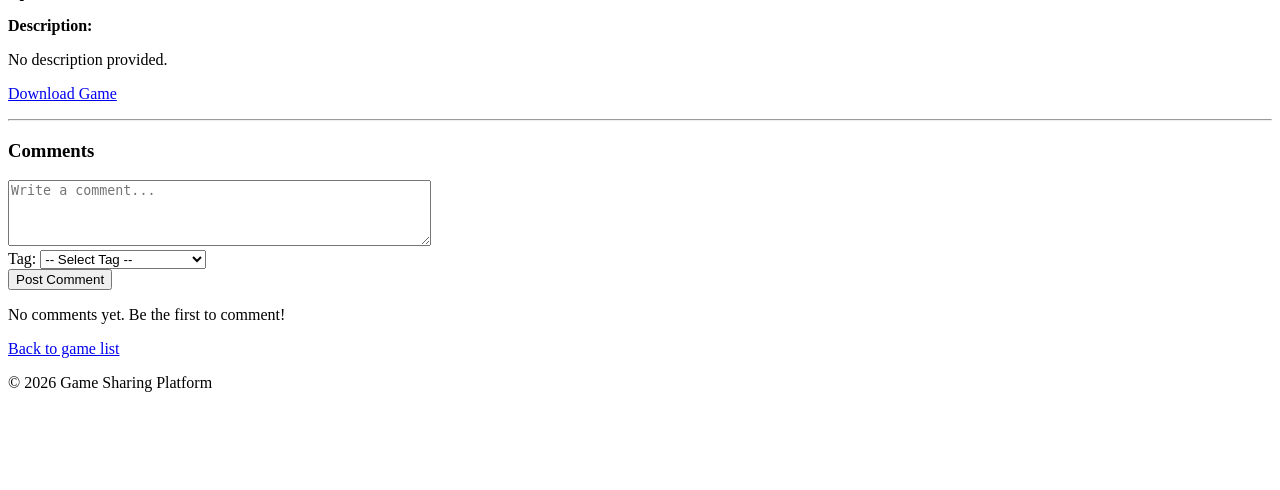
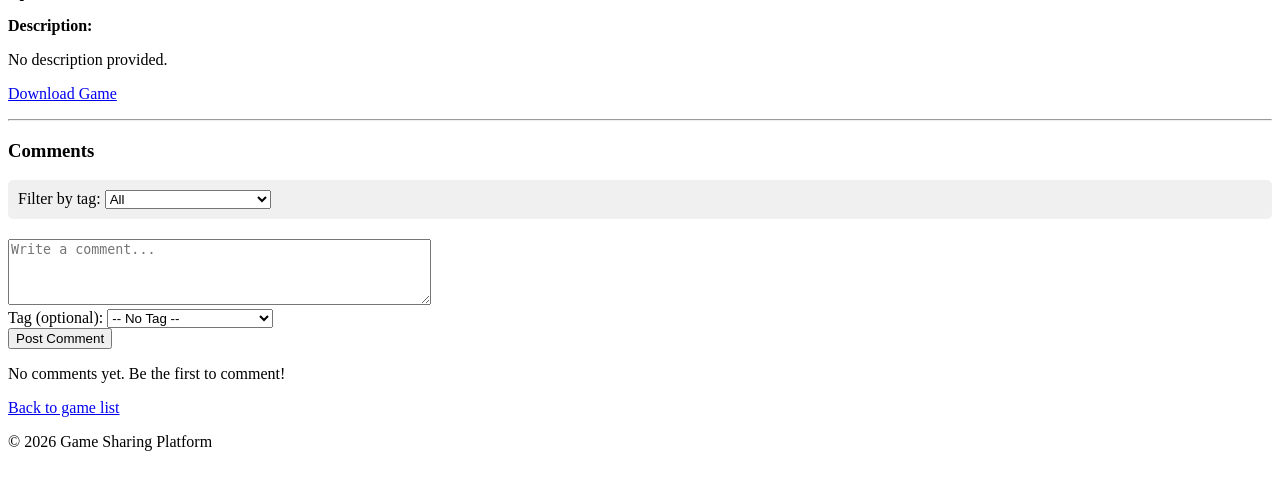
Before and after one commit to Hii-Yaa/pyforge-mvp, a Flask app: template templates/game_detail.html in a window 1280 px wide. Shown: the part 169-659 px from the top of the page. Run offline with Flask 3, Linux system fonts and the light colour scheme; the template is opened without the code that fills it, so the values that code supplies are empty.

Commit message:
Enhance PyForge platform with advanced comment management features
Implemented comprehensive comment tag system improvements:

1. Tag Optional + Filtering
   - Comment tags are now optional (users can post without selecting a tag)
   - Added filtering UI on game detail page
   - Filter comments by tag including "no tag" option
   - Default view excludes hidden comments

2. Author-only Tag Editing
   - Game authors can change tags on any comment on their game
   - Allows reclassification (e.g., feedback → bug)
   - Accessible via dropdown on each comment

3. Hidden Tag (Temporary Hide)
   - Special "hidden" tag for temporary comment hiding
   - Hidden comments not visible by default
   - Authors can view hidden comments with "Show Hidden" filter toggle

4. 7-Day Auto Restore Rule
   - Comments tagged as "hidden" auto-restore after 7 days
   - Original tag is restored automatically
   - Implemented on comment fetch (no cron needed)

5. History Tracking
   - CommentTagHistory model tracks all tag changes
   - Records: comment_id, old_tag, new_tag, changed_by, changed_at
   - Internal tracking for audit purposes

6. UI Changes
   - Gray background for game author comments
   - Keep ★ mark for authors
   - Filter UI with tag and show_hidden options
   - Tag change dropdown for authors
   - Optional tag selector in comment forms

Technical changes:
- models.py: Added nullable tag, original_tag, hidden_at fields; CommentTagHistory model
- app.py: Added filtering, auto-restore, tag change route, history recording
- game_detail.html: Updated UI with filters, author styling, tag editing

```diff
--- a/app.py
+++ b/app.py
@@ -3,8 +3,9 @@ from flask_login import LoginManager, login_user, logout_user, login_required, c
 from werkzeug.utils import secure_filename
 from email_validator import validate_email, EmailNotValidError
 from config import Config
-from models import db, User, Game, Comment
+from models import db, User, Game, Comment, CommentTagHistory
 from urllib.parse import urlparse, urljoin
+from datetime import datetime, timedelta
 import os
 
 app = Flask(__name__)
@@ -47,6 +48,35 @@ def is_safe_url(target):
     ref_url = urlparse(request.host_url)
     test_url = urlparse(urljoin(request.host_url, target))
     return test_url.scheme in ('http', 'https') and ref_url.netloc == test_url.netloc
+
+
+def record_tag_change(comment, old_tag, new_tag, changed_by_user_id=None, changed_by='system'):
+    """Record tag change in history."""
+    history = CommentTagHistory(
+        comment_id=comment.id,
+        old_tag=old_tag,
+        new_tag=new_tag,
+        changed_by_user_id=changed_by_user_id,
+        changed_by=changed_by
+    )
+    db.session.add(history)
+
+
+def auto_restore_hidden_comments(comments):
+    """Auto-restore comments that have been hidden for 7+ days."""
+    now = datetime.utcnow()
+    for comment in comments:
+        if comment.tag == 'hidden' and comment.hidden_at:
+            days_hidden = (now - comment.hidden_at).days
+            if days_hidden >= 7:
+                # Restore original tag
+                old_tag = comment.tag
+                comment.tag = comment.original_tag
+                comment.hidden_at = None
+                record_tag_change(comment, old_tag, comment.tag, changed_by='system')
+        # Recursively check replies
+        if comment.replies:
+            auto_restore_hidden_comments(comment.replies)
 
 
 # ============================================================================
@@ -200,9 +230,51 @@ def upload_game():
 def game_detail(game_id):
     """Game detail page - public, shows metadata and download button."""
     game = Game.query.get_or_404(game_id)
-    # Load all comments for this game, ordered by creation time
-    comments = Comment.query.filter_by(game_id=game_id, parent_id=None).order_by(Comment.created_at.asc()).all()
-    return render_template('game_detail.html', game=game, comments=comments)
+
+    # Get filter parameters
+    tag_filter = request.args.get('tag_filter', '')
+    show_hidden = request.args.get('show_hidden', 'false') == 'true'
+
+    # Check if current user is the author
+    is_author = current_user.is_authenticated and current_user.id == game.uploader_id
+
+    # Load all top-level comments
+    query = Comment.query.filter_by(game_id=game_id, parent_id=None)
+
+    # Apply tag filter
+    if tag_filter == 'no_tag':
+        query = query.filter(Comment.tag.is_(None))
+    elif tag_filter and tag_filter != 'all':
+        query = query.filter_by(tag=tag_filter)
+
+    comments = query.order_by(Comment.created_at.asc()).all()
+
+    # Auto-restore hidden comments (7-day rule)
+    auto_restore_hidden_comments(comments)
+    db.session.commit()
+
+    # Filter out hidden comments based on user role
+    def filter_comments(comment_list):
+        filtered = []
+        for comment in comment_list:
+            # Filter hidden comments
+            if comment.tag == 'hidden':
+                if is_author and show_hidden:
+                    filtered.append(comment)
+                # Non-authors and authors without show_hidden flag: skip
+            else:
+                filtered.append(comment)
+
+            # Recursively filter replies
+            if comment.replies:
+                comment.replies = filter_comments(comment.replies)
+
+        return filtered
+
+    comments = filter_comments(comments)
+
+    return render_template('game_detail.html', game=game, comments=comments,
+                         tag_filter=tag_filter, show_hidden=show_hidden, is_author=is_author)
 
 
 @app.route('/game/<int:game_id>/download')
@@ -276,7 +348,7 @@ def post_comment(game_id):
     game = Game.query.get_or_404(game_id)
 
     content = request.form.get('content', '').strip()
-    tag = request.form.get('tag', '').strip()
+    tag = request.form.get('tag', '').strip() or None  # Allow empty tag
     parent_id = request.form.get('parent_id', None)
 
     # Validation
@@ -288,9 +360,9 @@ def post_comment(game_id):
         flash('Comment is too long (maximum 1000 characters).', 'error')
         return redirect(url_for('game_detail', game_id=game_id))
 
-    # Validate tag
+    # Validate tag (optional but must be valid if provided)
     ALLOWED_TAGS = ['feedback', 'bug', 'request', 'discussion']
-    if not tag or tag not in ALLOWED_TAGS:
+    if tag and tag not in ALLOWED_TAGS:
         flash('Invalid tag. Please select a valid tag.', 'error')
         return redirect(url_for('game_detail', game_id=game_id))
 
@@ -322,5 +394,53 @@ def post_comment(game_id):
     return redirect(url_for('game_detail', game_id=game_id))
 
 
+@app.route('/game/<int:game_id>/comment/<int:comment_id>/change_tag', methods=['POST'])
+@login_required
+def change_comment_tag(game_id, comment_id):
+    """Change a comment's tag - only game author can do this."""
+    game = Game.query.get_or_404(game_id)
+    comment = Comment.query.get_or_404(comment_id)
+
+    # Authorization check: only game author
+    if game.uploader_id != current_user.id:
+        flash('You do not have permission to change comment tags on this game.', 'error')
+        abort(403)
+
+    # Verify comment belongs to this game
+    if comment.game_id != game_id:
+        flash('Invalid comment.', 'error')
+        abort(400)
+
+    new_tag = request.form.get('new_tag', '').strip() or None
+
+    # Validate new tag
+    ALLOWED_TAGS = ['feedback', 'bug', 'request', 'discussion', 'hidden']
+    if new_tag and new_tag not in ALLOWED_TAGS:
+        flash('Invalid tag.', 'error')
+        return redirect(url_for('game_detail', game_id=game_id))
+
+    # Record change
+    old_tag = comment.tag
+
+    # If changing to hidden, save current tag as original_tag
+    if new_tag == 'hidden':
+        comment.original_tag = old_tag
+        comment.hidden_at = datetime.utcnow()
+    elif old_tag == 'hidden':
+        # Restoring from hidden - clear hidden fields
+        comment.hidden_at = None
+        comment.original_tag = None
+
+    comment.tag = new_tag
+
+    # Record history
+    record_tag_change(comment, old_tag, new_tag, current_user.id, f'user_{current_user.id}')
+
+    db.session.commit()
+
+    flash('Comment tag updated successfully!', 'success')
+    return redirect(url_for('game_detail', game_id=game_id))
+
+
 if __name__ == '__main__':
     app.run(debug=True)
--- a/templates/game_detail.html
+++ b/templates/game_detail.html
@@ -17,13 +17,36 @@
 <hr>
 <h3>Comments</h3>
 
+<!-- Filter UI -->
+<div style="margin-bottom: 20px; padding: 10px; background-color: #f0f0f0; border-radius: 5px;">
+    <form method="GET" action="{{ url_for('game_detail', game_id=game.id) }}" style="display: inline;">
+        <label for="tag_filter">Filter by tag:</label>
+        <select name="tag_filter" id="tag_filter" onchange="this.form.submit()">
+            <option value="all" {% if not tag_filter or tag_filter == 'all' %}selected{% endif %}>All</option>
+            <option value="no_tag" {% if tag_filter == 'no_tag' %}selected{% endif %}>No Tag</option>
+            <option value="feedback" {% if tag_filter == 'feedback' %}selected{% endif %}>感想 (Feedback)</option>
+            <option value="bug" {% if tag_filter == 'bug' %}selected{% endif %}>バグ報告 (Bug)</option>
+            <option value="request" {% if tag_filter == 'request' %}selected{% endif %}>要望 (Request)</option>
+            <option value="discussion" {% if tag_filter == 'discussion' %}selected{% endif %}>仕様・議論 (Discussion)</option>
+        </select>
+
+        {% if is_author %}
+            <label for="show_hidden" style="margin-left: 15px;">
+                <input type="checkbox" name="show_hidden" id="show_hidden" value="true"
+                       {% if show_hidden %}checked{% endif %} onchange="this.form.submit()">
+                Show Hidden
+            </label>
+        {% endif %}
+    </form>
+</div>
+
 <!-- Main comment form -->
 <form method="POST" action="{{ url_for('post_comment', game_id=game.id) }}">
     <textarea name="content" rows="4" cols="50" placeholder="Write a comment..." required maxlength="1000"></textarea>
     <br>
-    <label for="tag">Tag:</label>
-    <select name="tag" id="tag" required>
-        <option value="">-- Select Tag --</option>
+    <label for="tag">Tag (optional):</label>
+    <select name="tag" id="tag">
+        <option value="">-- No Tag --</option>
         <option value="feedback">感想 (Feedback)</option>
         <option value="bug">バグ報告 (Bug Report)</option>
         <option value="request">要望 (Request)</option>
@@ -46,8 +69,10 @@
                 <strong>[要望]</strong>
             {% elif comment.tag == 'discussion' %}
                 <strong>[議論]</strong>
+            {% elif comment.tag == 'hidden' %}
+                <strong style="color: #999;">[非表示 Hidden]</strong>
             {% endif %}
-            <strong>
+            <strong {% if comment.user_id == game.uploader_id %}style="background-color: #d3d3d3; padding: 2px 5px; border-radius: 3px;"{% endif %}>
                 {% if comment.user_id %}
                     {{ comment.author.username }}
                     {% if comment.user_id == game.uploader_id %}
@@ -62,15 +87,30 @@
         <p>{{ comment.content }}</p>
         <button onclick="toggleReplyForm('reply-form-{{ comment.id }}')">Reply</button>
 
+        {% if is_author %}
+            <!-- Author can change tag -->
+            <form method="POST" action="{{ url_for('change_comment_tag', game_id=game.id, comment_id=comment.id) }}" style="display: inline; margin-left: 10px;">
+                <label for="new-tag-{{ comment.id }}">Change tag:</label>
+                <select name="new_tag" id="new-tag-{{ comment.id }}" onchange="this.form.submit()">
+                    <option value="">-- No Tag --</option>
+                    <option value="feedback" {% if comment.tag == 'feedback' %}selected{% endif %}>感想</option>
+                    <option value="bug" {% if comment.tag == 'bug' %}selected{% endif %}>バグ</option>
+                    <option value="request" {% if comment.tag == 'request' %}selected{% endif %}>要望</option>
+                    <option value="discussion" {% if comment.tag == 'discussion' %}selected{% endif %}>議論</option>
+                    <option value="hidden" {% if comment.tag == 'hidden' %}selected{% endif %}>非表示</option>
+                </select>
+            </form>
+        {% endif %}
+
         <!-- Reply form (hidden by default) -->
         <div id="reply-form-{{ comment.id }}" style="display: none; margin-top: 10px;">
             <form method="POST" action="{{ url_for('post_comment', game_id=game.id) }}">
                 <input type="hidden" name="parent_id" value="{{ comment.id }}">
                 <textarea name="content" rows="3" cols="40" placeholder="Write a reply..." required maxlength="1000"></textarea>
                 <br>
-                <label for="tag-reply-{{ comment.id }}">Tag:</label>
-                <select name="tag" id="tag-reply-{{ comment.id }}" required>
-                    <option value="">-- Select Tag --</option>
+                <label for="tag-reply-{{ comment.id }}">Tag (optional):</label>
+                <select name="tag" id="tag-reply-{{ comment.id }}">
+                    <option value="">-- No Tag --</option>
                     <option value="feedback">感想 (Feedback)</option>
                     <option value="bug">バグ報告 (Bug Report)</option>
                     <option value="request">要望 (Request)</option>
```
Also changed, not shown: models.py (+20 -1 lines).
